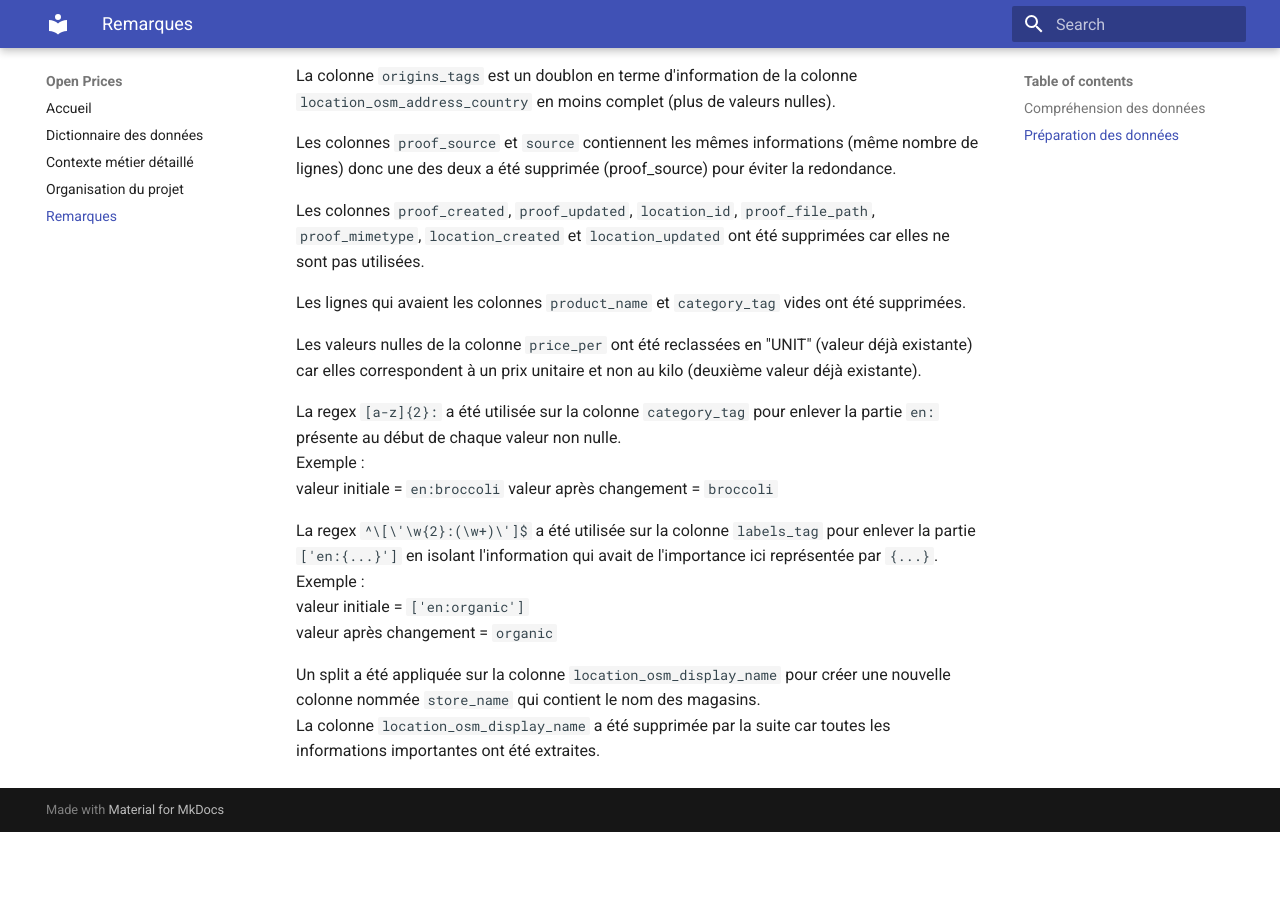
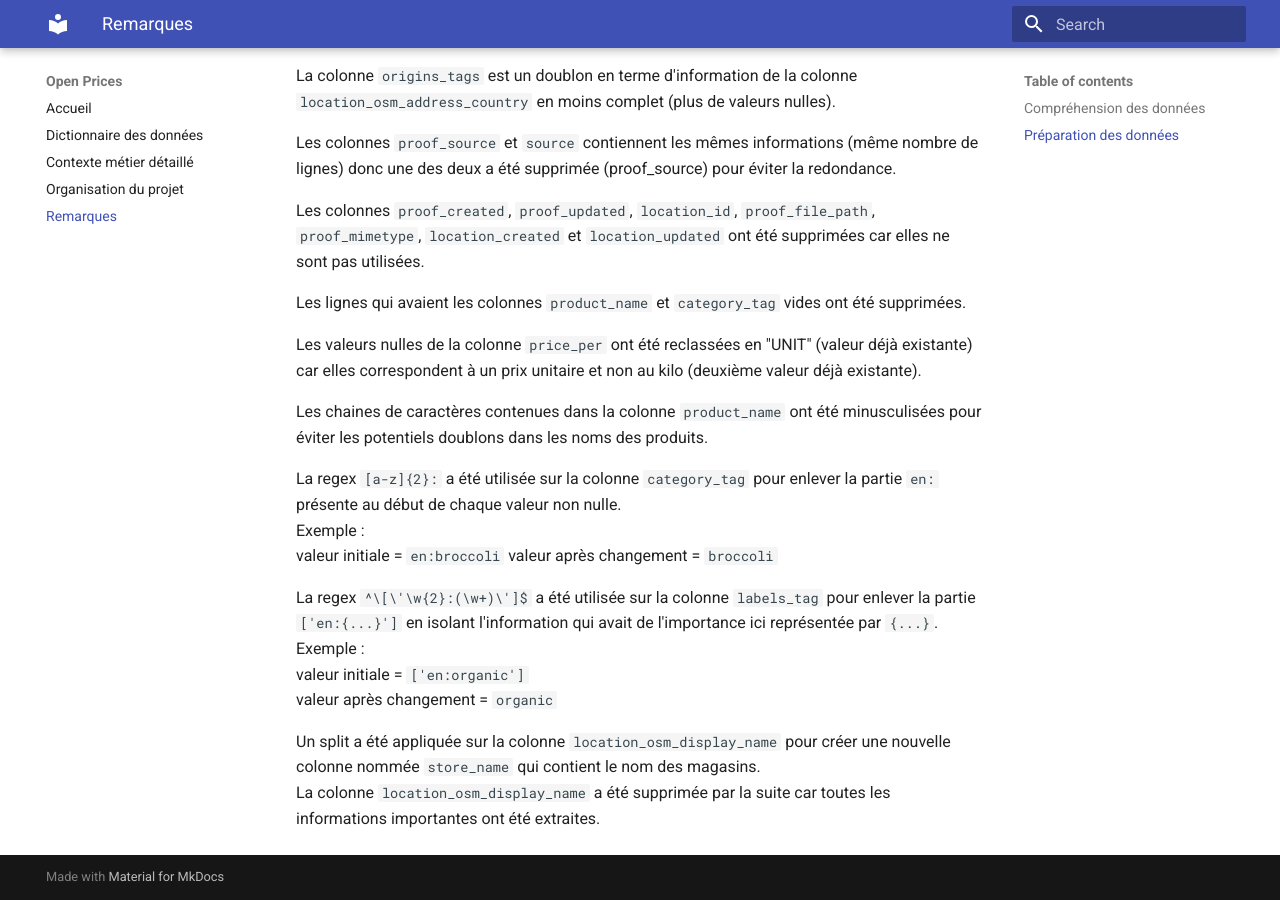
Before and after one commit to Ornellah/open_prices, an MkDocs documentation site: the page built from docs/remarques.md, in a window 1280 px wide and 900 px high, scrolled down 943 px. Built offline with MkDocs 1.6.1 and Material for MkDocs 9.7.7, drawn with Linux system fonts in a browser that asks for light colours; before the commit the page ends 1775 px from its top, so only the background shows below that.

Commit message:
add notice on product_name transformation

```diff
--- a/docs/remarques.md
+++ b/docs/remarques.md
@@ -33,6 +33,8 @@
 
 Les valeurs nulles de la colonne `price_per` ont été reclassées en "UNIT" (valeur déjà existante) car elles correspondent à un prix unitaire et non au kilo (deuxième valeur déjà existante).<br>
 
+Les chaines de caractères contenues dans la colonne `product_name` ont été minusculisées pour éviter les potentiels doublons dans les noms des produits.<br>
+
 La regex `[a-z]{2}:` a été utilisée sur la colonne `category_tag` pour enlever la partie `en:` présente au début de chaque valeur non nulle.
 Exemple :
 valeur initiale = `en:broccoli`
```
